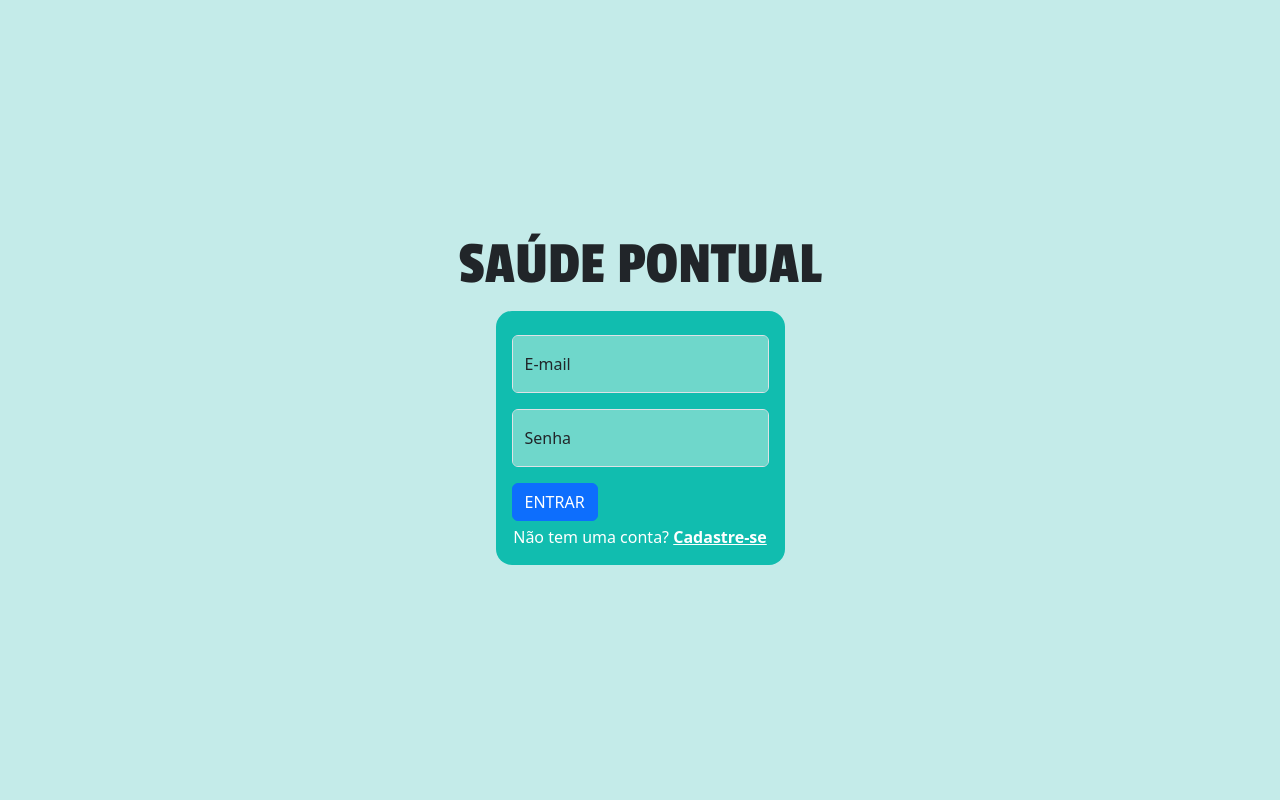
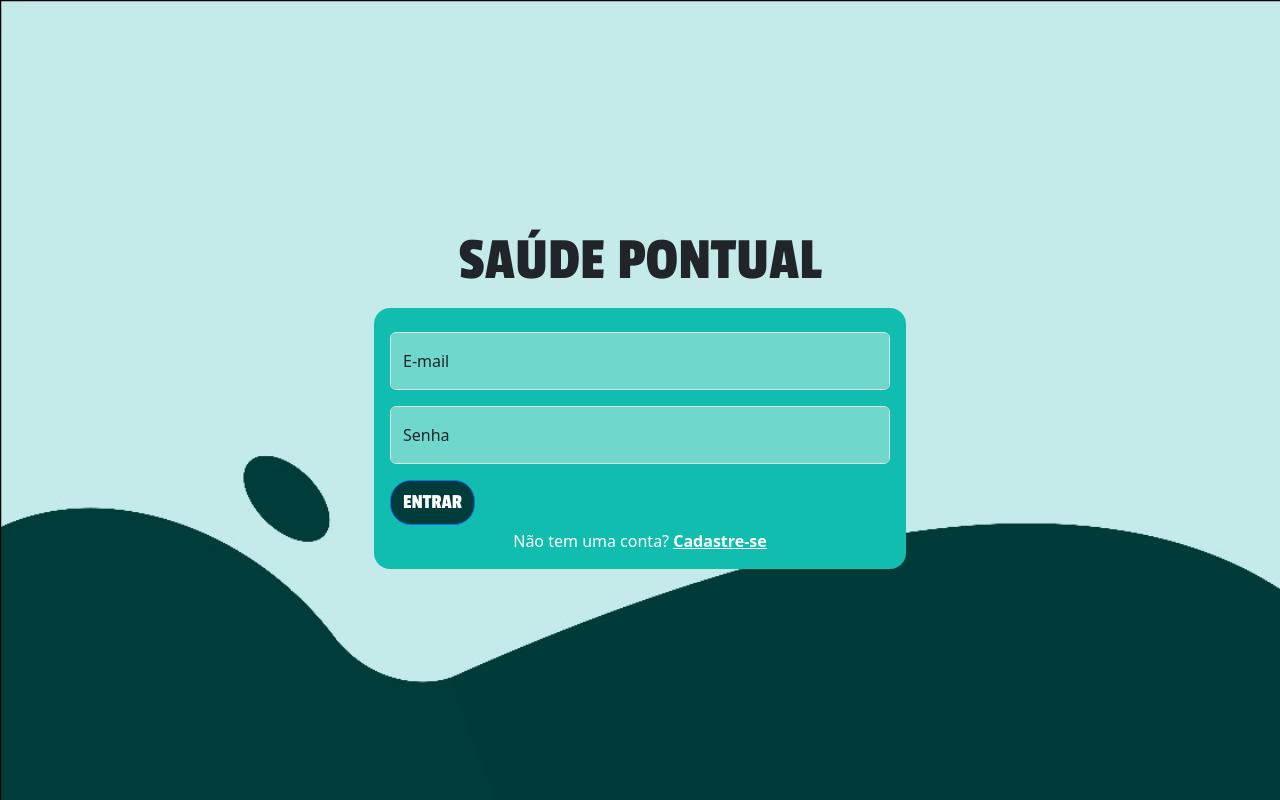
Before and after one commit to gabbzin/saude_pontual, a React (Vite) app in the folder project/frontend-react/: page / in a window 1280 px wide. Built offline with nearby package versions, Linux system fonts and the light colour scheme.

Commit message:
Implementação da página de login (quase completa)

```diff
--- a/project/frontend-react/src/components/Button.jsx
+++ b/project/frontend-react/src/components/Button.jsx
@@ -1,8 +1,9 @@
 import React from "react";
+import "../styles/login.css";
 
-export default function Button({text, onClick}) {
+export default function Button({id, text, onClick}) {
     return (
-        <button className="btn btn-primary" onClick={onClick}>
+        <button id={id} className="btn btn-primary" onClick={onClick}>
             {text}
         </button>
     );
--- a/project/frontend-react/src/main.jsx
+++ b/project/frontend-react/src/main.jsx
@@ -1,6 +1,7 @@
 import { StrictMode } from 'react'
 import { createRoot } from 'react-dom/client'
 import App from './App.jsx'
+import "./styles/login.css"
 
 createRoot(document.getElementById('root')).render(
   <StrictMode>
--- a/project/frontend-react/src/pages/Login.jsx
+++ b/project/frontend-react/src/pages/Login.jsx
@@ -3,6 +3,8 @@ import "bootstrap/dist/css/bootstrap.min.css";
 import "../styles/login.css";
 import FormInput from "../components/FormInput"; // Importação do Input
 import Button from "../components/Button"; // Importação do Button
+import BackgroundGreen from "../components/BackgroundGreen";
+import FundoVerde from "../assets/background_green.jpg";
 
 export default function Login() {
     const fazerLogin = () => {
@@ -11,12 +13,13 @@ export default function Login() {
 
     return (
         <div id="background" className="d-flex align-items-center">
+            <BackgroundGreen imageUrl={FundoVerde}/>
             <main className="form-signin w-100 m-auto d-flex flex-column align-items-center py-2">
                 <h1 id="title" className="mb-3 fw-normal">
                     SAÚDE PONTUAL
                 </h1>
                 <div id="box-form" className="flex p-3">
-                    <form>
+                    <form className="align-middle">
                         {/* Campo de e-mail */}
                         <FormInput
                             id="floatingInput"
@@ -31,7 +34,7 @@ export default function Login() {
                             type="password"
                             placeholder="Password"
                         />
-                        <Button text={"ENTRAR"} onClick={fazerLogin}/>
+                        <Button id={"login-button"} text={"ENTRAR"} onClick={fazerLogin}/>
                         <div id="cadastro" className="mt-1 text-center">
                             Não tem uma conta?{" "}
                             <a href="/cadastro" className="fw-semibold">
--- a/project/frontend-react/src/styles/login.css
+++ b/project/frontend-react/src/styles/login.css
@@ -1,7 +1,7 @@
 @import url('https://fonts.googleapis.com/css2?family=Passion+One:wght@400;700;900&display=swap');
 
 #background {
-    background-color: #C4EBE9;
+    background-color: transparent;
     height: 100vh;
     margin: 0;
     padding: 0;
@@ -11,11 +11,6 @@
     .bd-placeholder-img-lg {
         font-size: 3.5rem;
     }
-}
-
-.background-shape {
-    position: absolute;
-    bottom: 0;
 }
 
 .b-example-divider {
@@ -82,7 +77,7 @@
 }
 
 .form-signin {
-    max-width: 450px;
+    width: 550px;
     padding: 1rem;
 }
 
@@ -99,7 +94,6 @@
     letter-spacing: 0%;
 }
 
-
 #box-form {
     background-color: #11BDAF;
     border-radius: 1em;
@@ -107,6 +101,7 @@
 
 .inputs {
     background-color: #6FD7CB;
+    width: 500px;
 }
 
 .inputs:focus {
@@ -118,7 +113,7 @@
     font-size: 1.3em;
     color: white;
     background-color: #003C39;
-    border-radius: 0.5em;
+    border-radius: 1em;
 }
 
 #cadastro {
```
